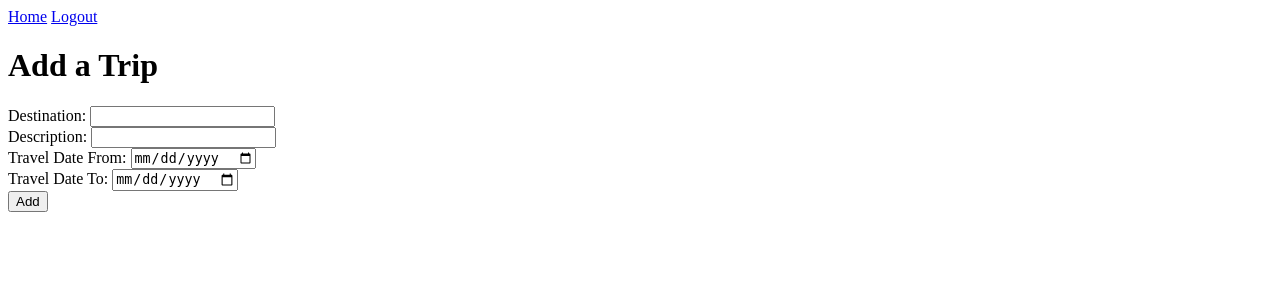
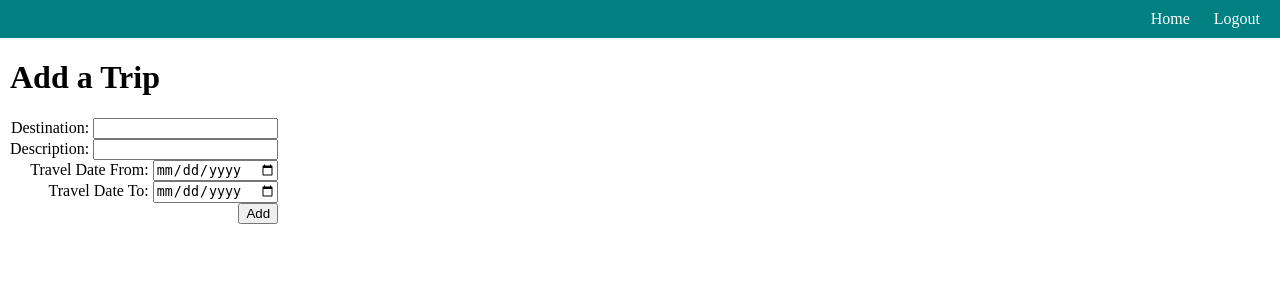
Before and after one commit to mahwb/travel_buddy, a Django app: template apps/trip_app/templates/trip_app/add.html in a window 1280 px wide. Shown: the top 300 px of the page. Run offline with Django 3.2, Linux system fonts and the light colour scheme; the template is opened without the code that fills it, so the values that code supplies are empty; parts of the project's set-up code (start-up, migrations or seed data) failed here and were passed over.

Commit message:
visualization changes

```diff
--- a/IP.txt
+++ /dev/null
@@ -1 +0,0 @@
-http://13.59.120.217/
--- a/apps/login_app/views.py
+++ b/apps/login_app/views.py
@@ -7,7 +7,10 @@ from .models import Users
 def index(request):
     if "logged_in" not in request.session:
         request.session["logged_in"] = False
-    return render(request, "login_app/index.html")
+    if request.session["logged_in"]:
+        return redirect("trip:idx")
+    else:
+        return render(request, "login_app/index.html")
 
 def register(request):
     if request.POST:
--- a/apps/trip_app/static/trip_app/style.css
+++ b/apps/trip_app/static/trip_app/style.css
@@ -1,3 +1,6 @@
+body {
+    margin: 0;
+}
 table {
     border-collapse: collapse;
     border: 1px solid black;
@@ -5,9 +8,47 @@ table {
     table thead tr {
         font-weight: bold;
         border: 1px solid black;
-    background-color: lightgrey;
+        background-color: darkslategrey;
+        color: white;
     }
     table td {
         border-right: 1px solid black;
         padding: 5px 10px;
     }
+    table tbody tr:nth-child(odd) {
+        background-color: lightgray;
+    }
+nav {
+    background-color: teal;
+    padding: 10px;
+    text-align: right;
+
+}
+    nav a {
+        color: white;
+        padding: 0 10px;
+        text-decoration: none;
+
+    }
+    nav a:hover {
+        text-decoration: underline;
+    }
+main {
+    margin: 10px;
+    width: fit-content;
+}
+    main a {
+        text-decoration: none;
+        color: teal;
+    }
+    main a:hover {
+        text-decoration: underline;
+        color: teal;
+    }
+    main p {
+        margin-left: 15px;
+    }
+form {
+    width: fit-content;
+    text-align: right;
+}
--- a/apps/trip_app/templates/trip_app/add.html
+++ b/apps/trip_app/templates/trip_app/add.html
@@ -4,6 +4,8 @@
     <meta charset="UTF-8">
     <meta name="viewport" content="width=device-width, initial-scale=1.0">
     <meta http-equiv="X-UA-Compatible" content="ie=edge">
+    {% load staticfiles %}
+    <link rel="stylesheet" href="{% static 'trip_app/style.css' %}">
     <title>Add Plan</title>
 </head>
 <body>
@@ -24,7 +26,7 @@
         {% if messages %}
         <ul class="messages">
             {% for message in messages %}
-            <li>{{ message }}</li>
+            <li><span style="color: red">{{ message }}</span></li>
             {% endfor %}
         </ul>
         {% endif %}
--- a/apps/trip_app/templates/trip_app/index.html
+++ b/apps/trip_app/templates/trip_app/index.html
@@ -13,7 +13,7 @@
         <a href="{% url 'login:lo' %}">Logout</a>
     </nav>
     <main>
-        <h1>Hello, {{ request.session.first_name }}!</h1>
+        <h1>Hello, {{ request.session.first_name|capfirst }}!</h1>
         <h3>Your Trip Schedules</h3>
         <table>
             <thead>
@@ -58,7 +58,7 @@
                 {% for trip in unjoined %}
                 {% if not trip.user.id == request.session.user_id %}
                 <tr>
-                    <td>{{ trip.user.first_name }} {{ trip.user.last_name }}</td>
+                    <td>{{ trip.user.first_name|capfirst }} {{ trip.user.last_name|capfirst }}</td>
                     <td><a href="{% url 'trip:dest' id=trip.id %}">{{ trip.destination }}</a></td>
                     <td>{{ trip.date_from|date:"M d Y" }}</td>
                     <td>{{ trip.date_to|date:"M d Y" }}</td>
```
Also changed, not shown: apps/trip_app/templates/trip_app/destination.html (+5 -3 lines), 2 other files. Lines whose indentation alone changed are shown as unchanged.
